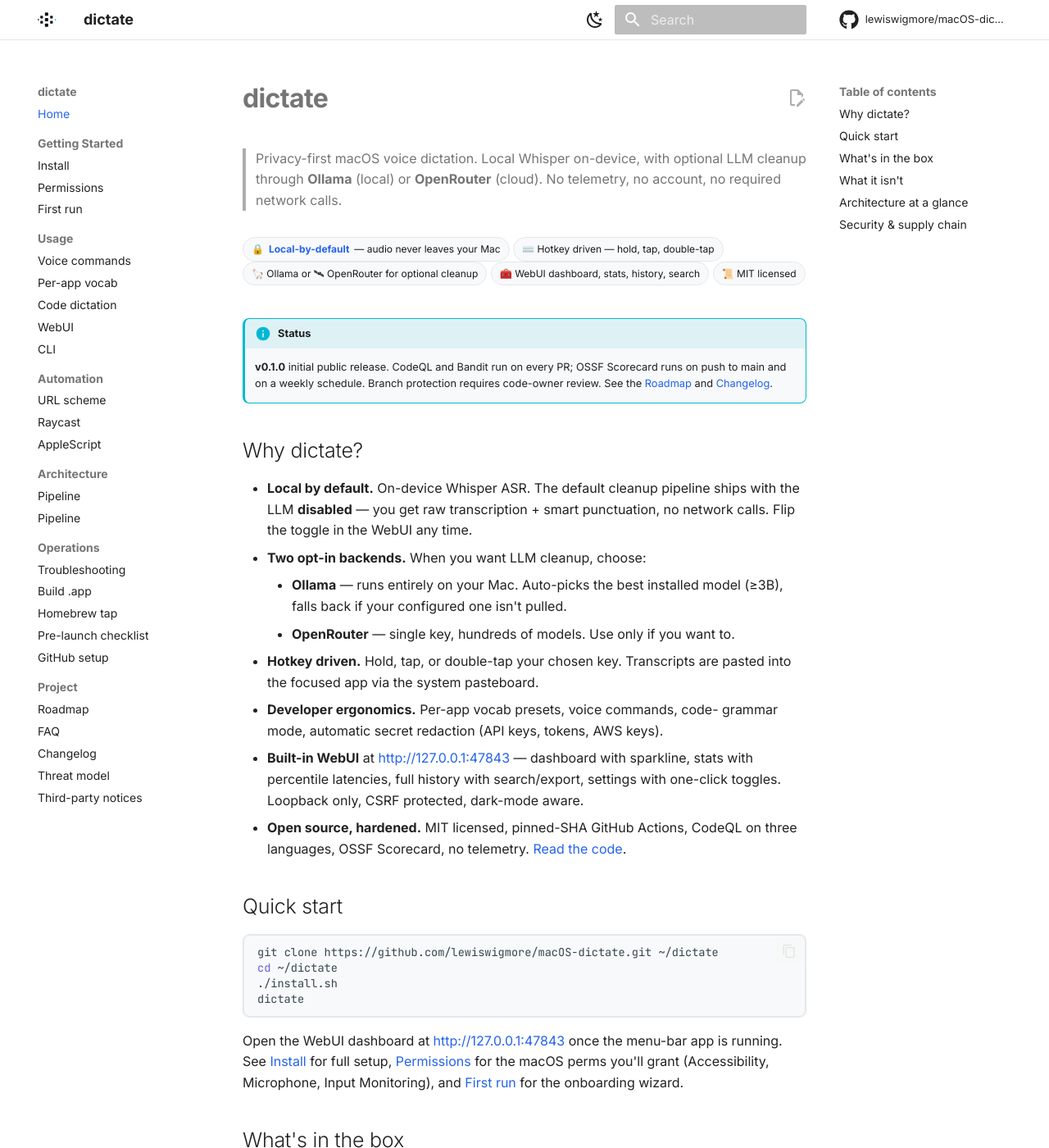
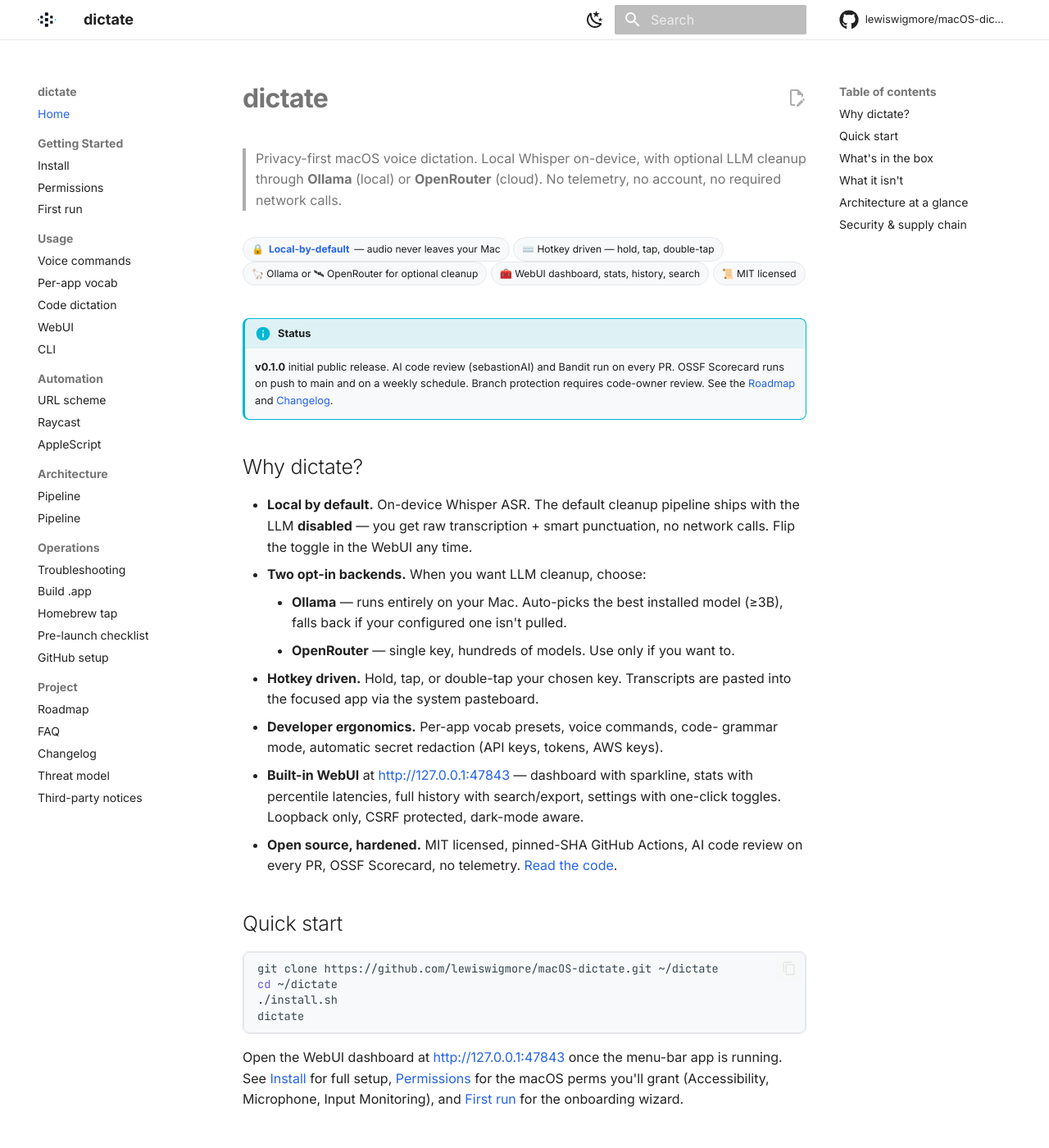
Before and after one commit to lewiswigmore/macOS-dictate, an MkDocs documentation site: the page built from docs/index.md, in a window 1280 px wide and 1400 px high. Shown: the whole window at 82% size. Built offline with MkDocs 1.6.1 and Material for MkDocs 9.7.7, drawn with Linux system fonts in a browser that asks for light colours; comment, search, counter and statistics services are not loaded; some of the changed text lies outside the part shown.

Commit message:
ci: remove CodeQL; replaced by sebastionAI code review
- Delete .github/workflows/codeql.yml and .github/codeql/codeql-config.yml.
- Remove CodeQL badge from README and references from README + docs/index.md.
- Branch protection required-status-checks updated separately via API to
  drop the three Analyze contexts (python, javascript-typescript, actions);
  only Python 3.11 + Python 3.12 are required now.

The sebastionAI code review agent now provides the security-review surface
that CodeQL was covering. Bandit, pip-audit, secret scanning, push
protection and OSSF Scorecard remain in place.

Co-authored-by: Copilot <223556219+Copilot@users.noreply.github.com>

```diff
--- a/docs/index.md
+++ b/docs/index.md
@@ -13,9 +13,9 @@
 </div>
 
 !!! info "Status"
-    **v0.1.0** initial public release. CodeQL and Bandit run on every PR;
-    OSSF Scorecard runs on push to main and on a weekly schedule.
-    Branch protection requires code-owner review.
+    **v0.1.0** initial public release. AI code review (sebastionAI) and
+    Bandit run on every PR. OSSF Scorecard runs on push to main and on
+    a weekly schedule. Branch protection requires code-owner review.
     See the [Roadmap](roadmap.md) and [Changelog](changelog.md).
 
 ## Why dictate?
@@ -35,7 +35,7 @@
   stats with percentile latencies, full history with search/export, settings
   with one-click toggles. Loopback only, CSRF protected, dark-mode aware.
 - **Open source, hardened.** MIT licensed, pinned-SHA GitHub Actions,
-  CodeQL on three languages, OSSF Scorecard, no telemetry.
+  AI code review on every PR, OSSF Scorecard, no telemetry.
   [Read the code](https://github.com/lewiswigmore/macOS-dictate).
 
 ## Quick start
@@ -90,9 +90,8 @@ See the full [architecture diagram](architecture.md) and [threat model](threat-m
 ## Security & supply chain
 
 - All GitHub Actions pinned to commit SHAs, hardened runner egress audit.
-- CodeQL (`python`, `javascript-typescript`, `actions`), Bandit and
-  pip-audit run on every PR. OSSF Scorecard runs on push to main and on
-  a weekly schedule.
+- AI code review (sebastionAI), Bandit and pip-audit run on every PR.
+  OSSF Scorecard runs on push to main and on a weekly schedule.
 - Secret-scanning + push protection enabled.
 - Branch protection: required code-owner review, dismiss stale, linear
   history, conversation resolution, `enforce_admins: true`.
```
Also changed, not shown: README.md (+1 -2 lines), 2 other files.
